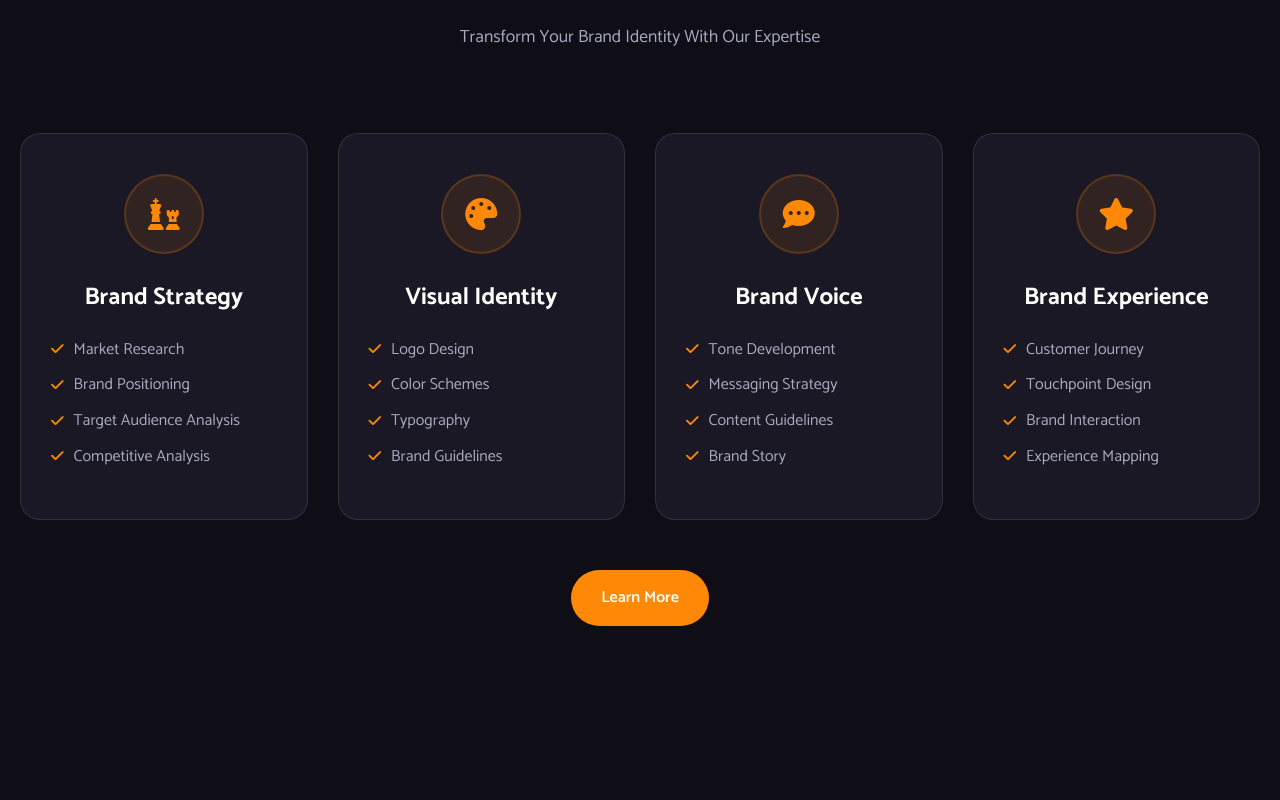
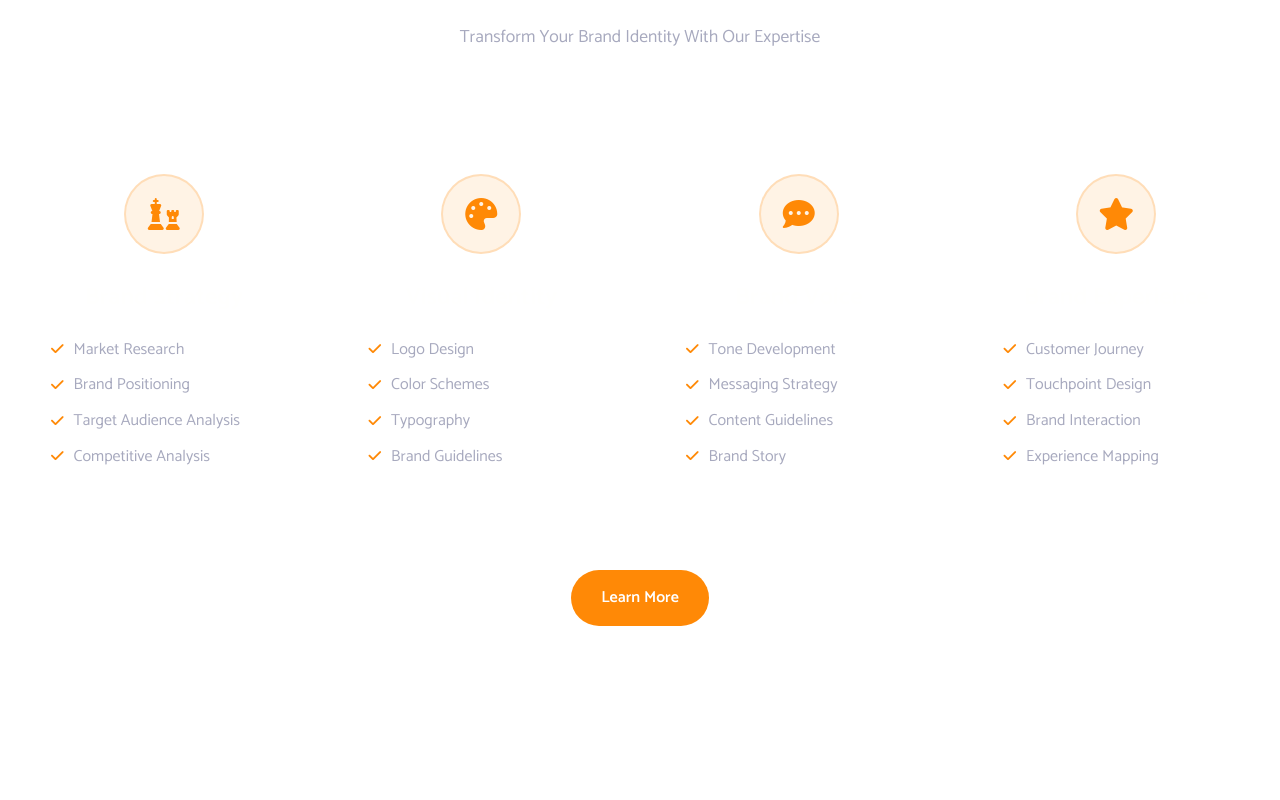
Before and after one commit to gowidebs/gowide-website, a React (Create React App) app: page / in a window 1280 px wide. Shown: the part 1660-2460 px from the top of the page. Built offline with nearby package versions, Linux system fonts and the light colour scheme.

Commit message:
Make entire website transparent with glassmorphism effect - only borders visible

```diff
--- a/src/components/CounterStats.js
+++ b/src/components/CounterStats.js
@@ -4,10 +4,14 @@
 
 const StatsContainer = styled.section`
   padding: 80px 0;
-  background: linear-gradient(135deg, var(--primary-orange), var(--secondary-orange));
-  color: white;
+  background: transparent;
+  border: 2px solid var(--primary-orange);
+  border-radius: 20px;
+  margin: 20px;
+  color: var(--text-primary);
   position: relative;
   overflow: hidden;
+  backdrop-filter: blur(10px);
 
   &::before {
     content: '';
--- a/src/components/TestimonialSlider.js
+++ b/src/components/TestimonialSlider.js
@@ -23,12 +23,13 @@
 `;
 
 const TestimonialCard = styled(motion.div)`
-  background: var(--bg-secondary);
+  background: transparent;
   border-radius: 20px;
   padding: 50px 40px;
-  border: 1px solid rgba(255, 137, 6, 0.2);
+  border: 2px solid rgba(255, 137, 6, 0.4);
   position: relative;
   margin: 0 20px;
+  backdrop-filter: blur(10px);
 
   &::before {
     content: '"';
--- a/src/styles/GlobalStyles.js
+++ b/src/styles/GlobalStyles.js
@@ -39,18 +39,18 @@
     --tertiary-orange: #ffb347;
     --text-primary: #fffffe;
     --text-secondary: #a7a9be;
-    --bg-primary: #0f0e17;
-    --bg-secondary: #1a1825;
-    --bg-light: #fffffe;
-    --card-bg: #1a1825;
+    --bg-primary: transparent;
+    --bg-secondary: transparent;
+    --bg-light: transparent;
+    --card-bg: transparent;
   }
 
   body.light-theme {
     --text-primary: #0f0e17;
     --text-secondary: #666666;
-    --bg-primary: #fffffe;
-    --bg-secondary: #f8f9fa;
-    --card-bg: #ffffff;
+    --bg-primary: transparent;
+    --bg-secondary: transparent;
+    --card-bg: transparent;
   }
 
   * {
@@ -63,7 +63,7 @@
     font-family: 'Catamaran', sans-serif;
     line-height: 1.6;
     color: var(--text-primary);
-    background: var(--bg-primary);
+    background: transparent;
     overflow-x: hidden;
     transition: all 0.3s ease;
   }
@@ -276,7 +276,7 @@
   border-radius: 20px;
   text-align: center;
   transition: all 0.3s ease;
-  border: 1px solid rgba(255, 137, 6, 0.2);
+  border: 2px solid rgba(255, 137, 6, 0.4);
   position: relative;
   overflow: hidden;
   min-height: 280px;
@@ -299,12 +299,13 @@
 
   &:hover {
     transform: translateY(-10px) scale(1.02);
-    box-shadow: 0 15px 30px rgba(255, 137, 6, 0.2);
-    border-color: rgba(255, 137, 6, 0.5);
+    box-shadow: 0 15px 30px rgba(255, 137, 6, 0.3);
+    border-color: var(--primary-orange);
   }
 
   body.light-theme & {
-    background: rgba(255, 255, 255, 0.8);
+    background: transparent;
+    border-color: rgba(255, 137, 6, 0.6);
   }
 `;
 
@@ -771,6 +772,12 @@
   }
 
   .footer-column {
+    background: transparent;
+    border: 1px solid rgba(255, 137, 6, 0.3);
+    border-radius: 15px;
+    padding: 20px;
+    backdrop-filter: blur(10px);
+
     h4 {
       color: var(--primary-orange);
       font-size: 1.2rem;
```
